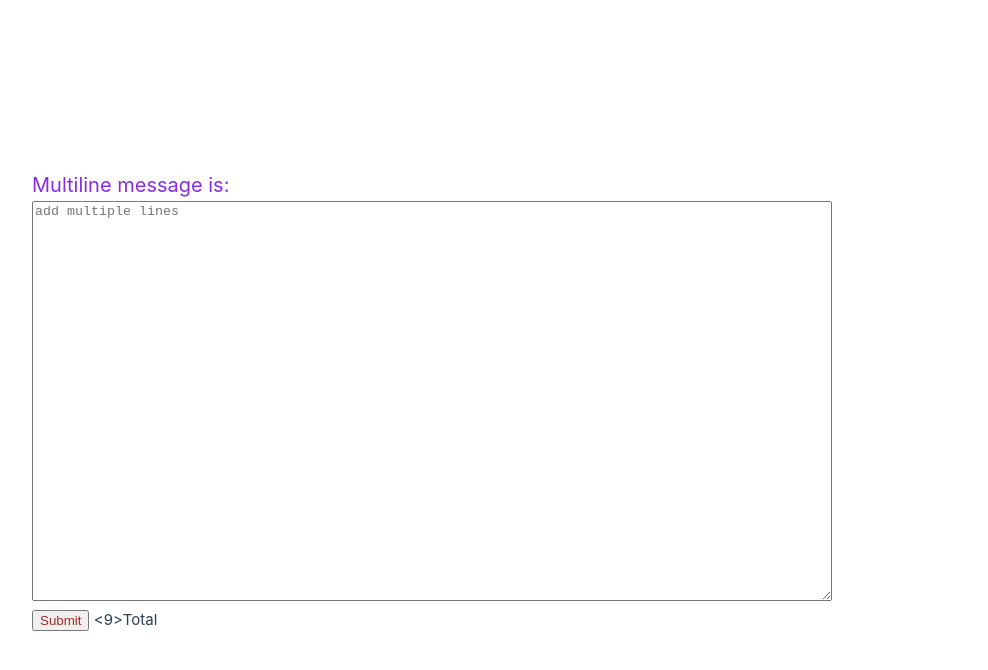
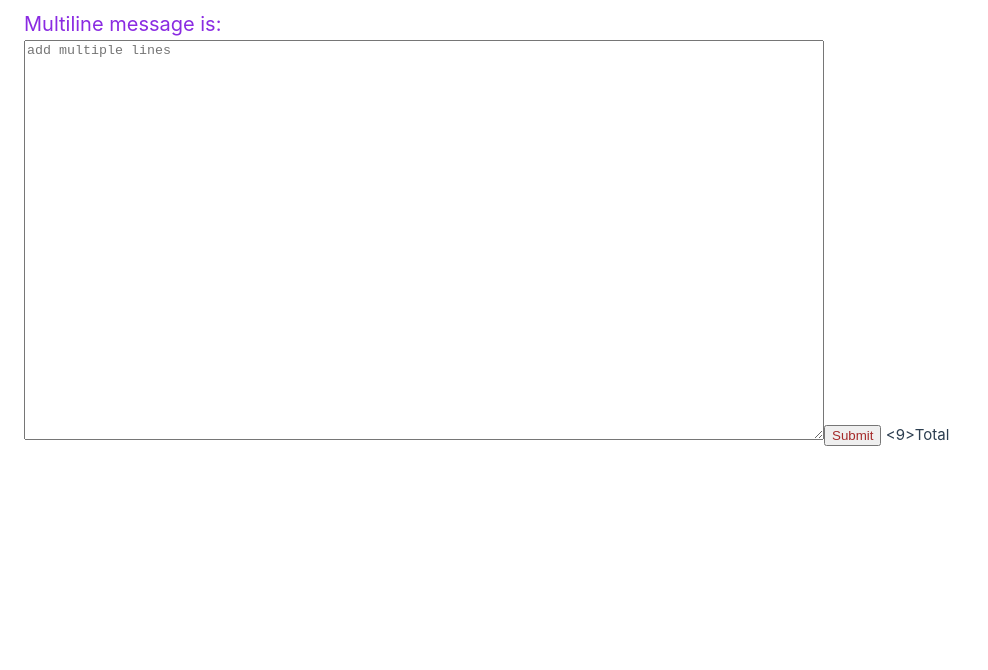
Before and after one commit to Yuzhiping00/finding-node-leaf, a Vue app: page / in a window 1280 px wide. Shown: the top 670 px of the page, without its empty margins (0-988 px from the left). Built offline with nearby package versions, Linux system fonts and the light colour scheme.

Commit message:
algin content to the left instead of center

```diff
--- a/src/assets/main.css
+++ b/src/assets/main.css
@@ -2,10 +2,11 @@
 
 #app {
   max-width: 1280px;
-  margin: 0 auto;
-  padding: 2rem;
+  padding: 1.5rem;
+  padding-top:0.5rem;
   font-weight: normal;
 }
+
 
 a,
 .green {
@@ -22,14 +23,14 @@ a,
 }
 
 @media (min-width: 1024px) {
-  body {
+  /* body {
     display: flex;
     place-items: center;
-  }
+  } */
 
-  #app {
+  /* #app {
     display: grid;
     grid-template-columns: 1fr 1fr;
     padding: 0 2rem;
-  }
+  } */
 }
```
